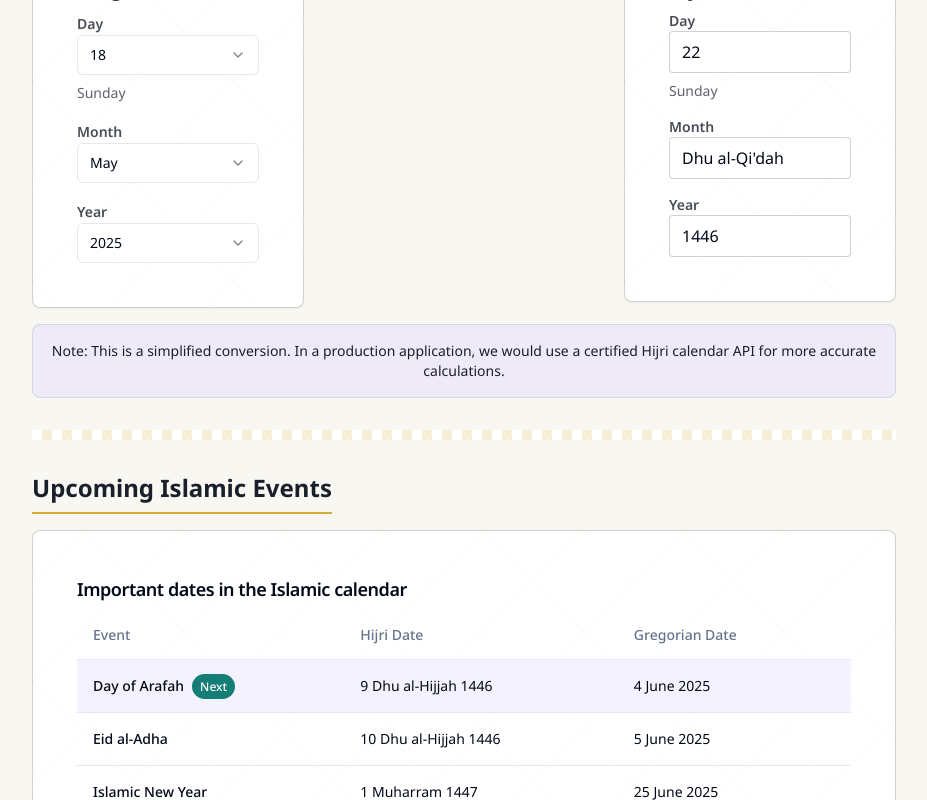
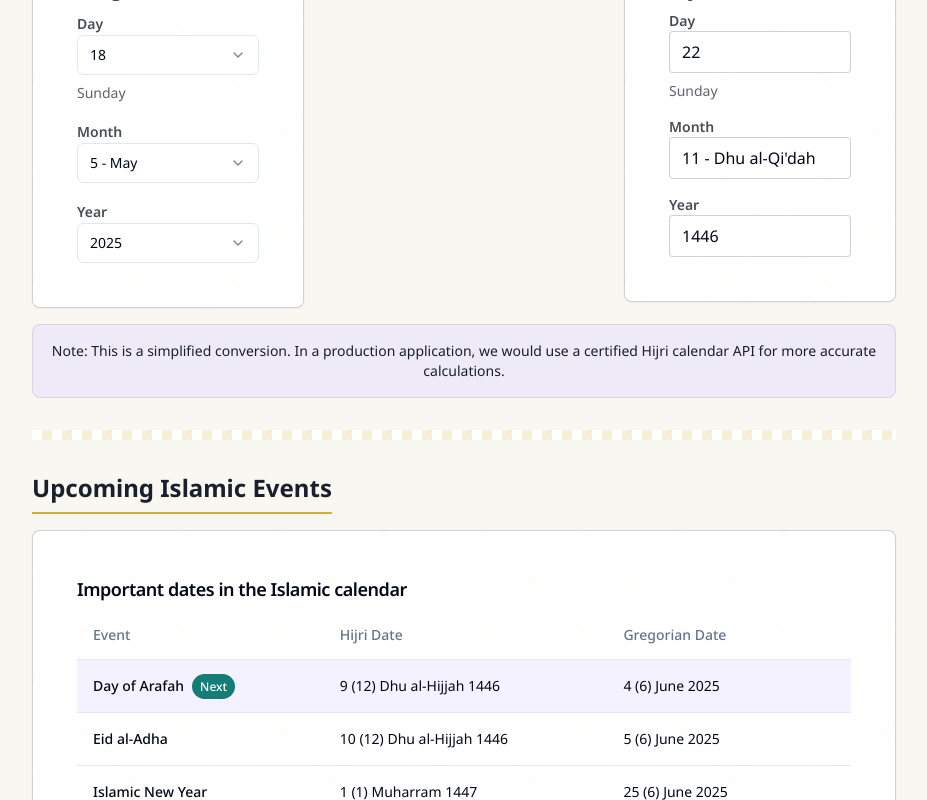
Before and after one commit to whosanes26/dual-calendar-convert, a React (Vite) app: page / in a window 1280 px wide. Shown: the part 260-1060 px from the top of the page, without its empty margins (176-1103 px from the left). Built offline with nearby package versions, Linux system fonts and the light colour scheme.

Commit message:
feat: Add month numbers to month names
Adds month numbers in front of month names in the date display.

```diff
--- a/src/components/DateConverter.tsx
+++ b/src/components/DateConverter.tsx
@@ -1,3 +1,4 @@
+
 import React, { useState, useEffect } from 'react';
 import { Button } from "@/components/ui/button";
 import {
@@ -131,6 +132,11 @@ const DateConverter: React.FC<DateConverterProps> = ({ language }) => {
   const inputWeekday = getWeekdayName(inputDate, language);
   const outputWeekday = getWeekdayName(outputDate, language);
 
+  // Format month display with number
+  const formatMonthLabel = (month: number, calendar: 'gregorian' | 'hijri') => {
+    return `${month} - ${getMonthName(month, calendar, language)}`;
+  };
+
   return (
     <div className="max-w-4xl mx-auto my-8 px-4">
       <h2 className="calendar-heading mx-auto text-center">
@@ -189,7 +195,7 @@ const DateConverter: React.FC<DateConverterProps> = ({ language }) => {
                   <SelectContent>
                     {months.map(month => (
                       <SelectItem key={`input-month-${month}`} value={month.toString()}>
-                        {getMonthName(month, inputType, language)}
+                        {formatMonthLabel(month, inputType)}
                       </SelectItem>
                     ))}
                   </SelectContent>
@@ -253,7 +259,7 @@ const DateConverter: React.FC<DateConverterProps> = ({ language }) => {
               <div>
                 <p className="input-label">{language === 'en' ? 'Month' : 'الشهر'}</p>
                 <p className="date-select">
-                  {getMonthName(outputDate.month, outputDate.type, language)}
+                  {outputDate.month} - {getMonthName(outputDate.month, outputDate.type, language)}
                 </p>
               </div>
 
--- a/src/components/IslamicEvents.tsx
+++ b/src/components/IslamicEvents.tsx
@@ -29,10 +29,10 @@ const IslamicEvents: React.FC<IslamicEventsProps> = ({ language, currentDate })
   // Get upcoming Islamic events
   const events = getUpcomingIslamicEvents(currentDate, 8);
 
-  // Format the date display
+  // Format the date display with month number
   const formatDate = (date: CalendarDate) => {
     const monthName = getMonthName(date.month, date.type, language);
-    return `${date.day} ${monthName} ${date.year}`;
+    return `${date.day} (${date.month}) ${monthName} ${date.year}`;
   };
 
   return (
```
